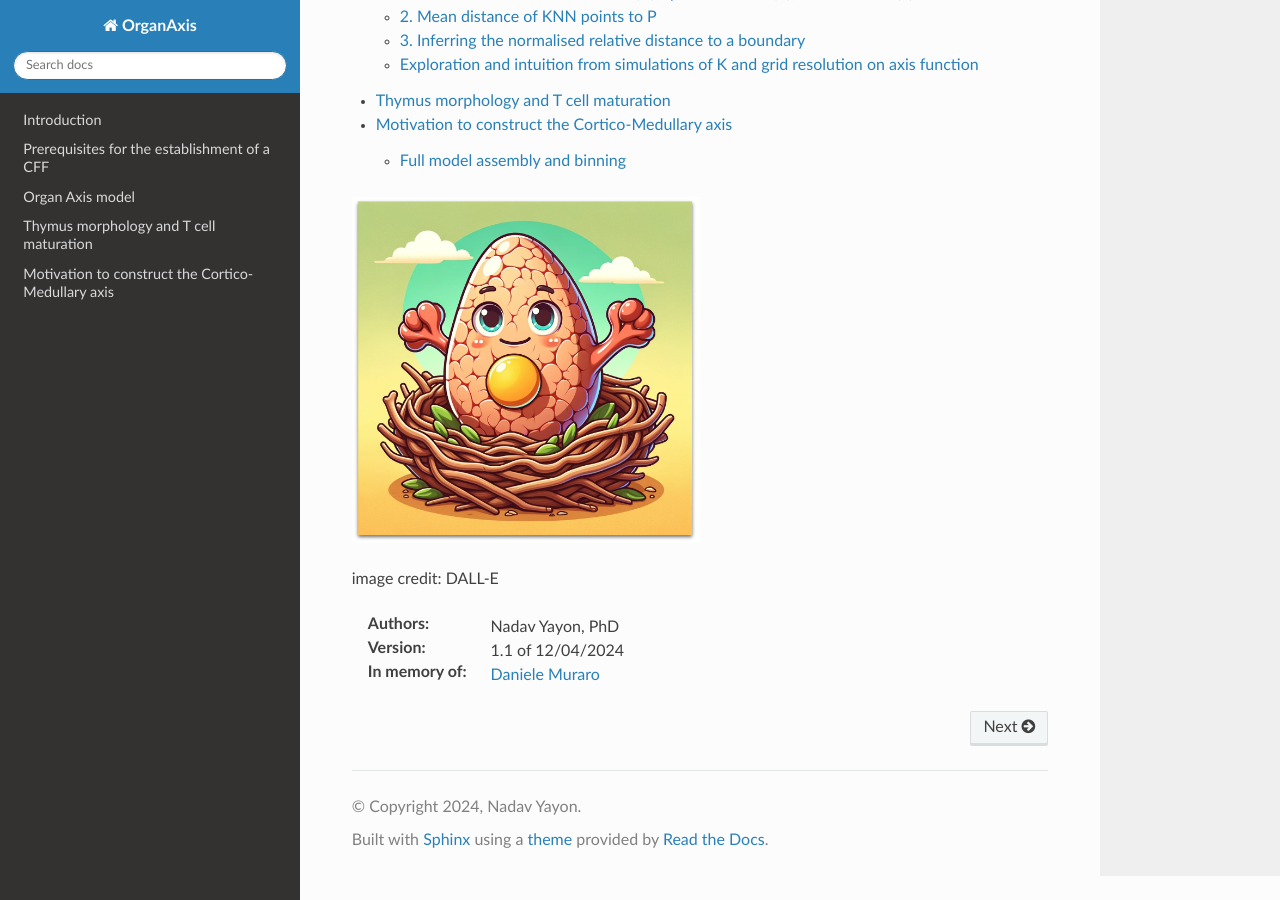
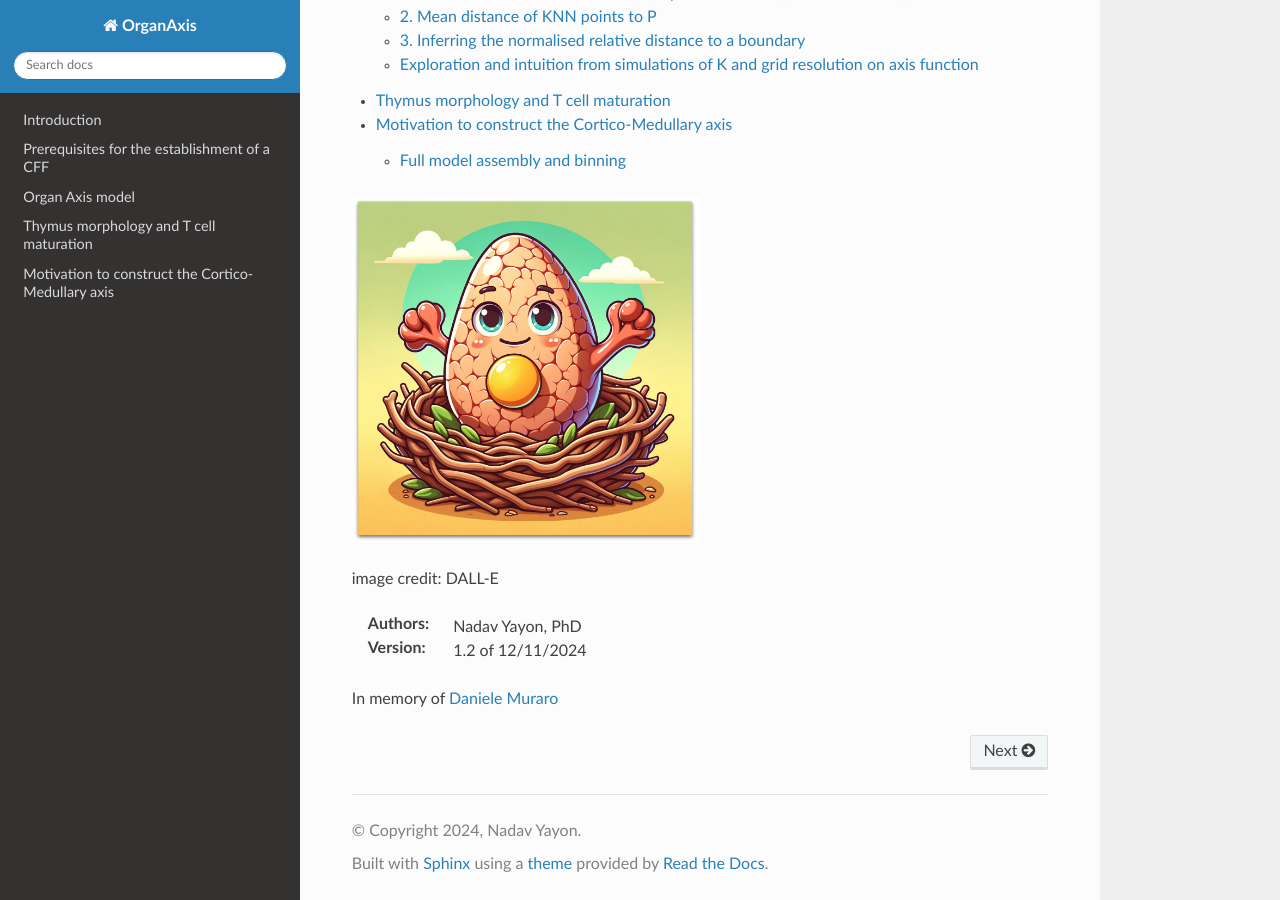
Before and after one commit to nadavyayon/organ_axis_tutorial, a Sphinx documentation site: the page built from docs/source/index.rst, in a window 1280 px wide and 900 px high, scrolled down 972 px. Built offline with Sphinx 7.4.7 and the Read the Docs theme 3.1.0, drawn with Linux system fonts in a browser that asks for light colours.

Commit message:
Update index.rst

```diff
--- a/docs/source/index.rst
+++ b/docs/source/index.rst
@@ -37,5 +37,5 @@ image credit: DALL-E
 :Authors:
     Nadav Yayon, PhD
 
-:Version: 1.1 of 12/04/2024
-:In memory of: `Daniele Muraro <https://www.sanger.ac.uk/person/muraro-daniele/>`_
+:Version: 1.2 of 12/11/2024
+In memory of `Daniele Muraro <https://www.sanger.ac.uk/person/muraro-daniele/>`_
```
